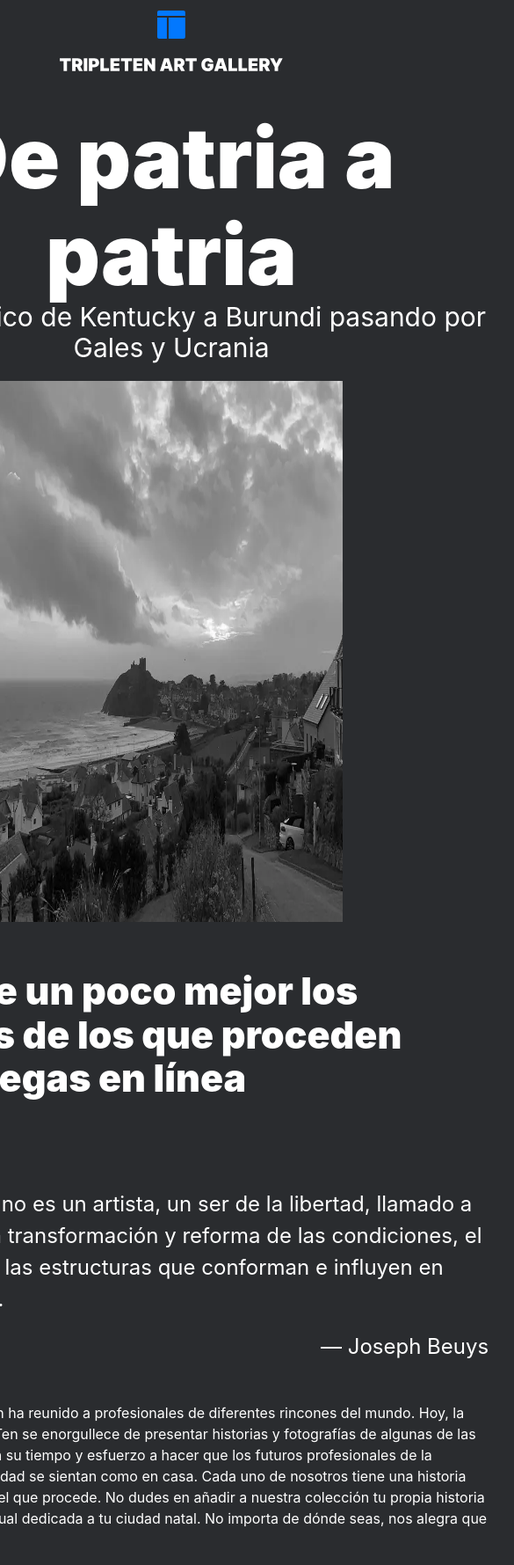
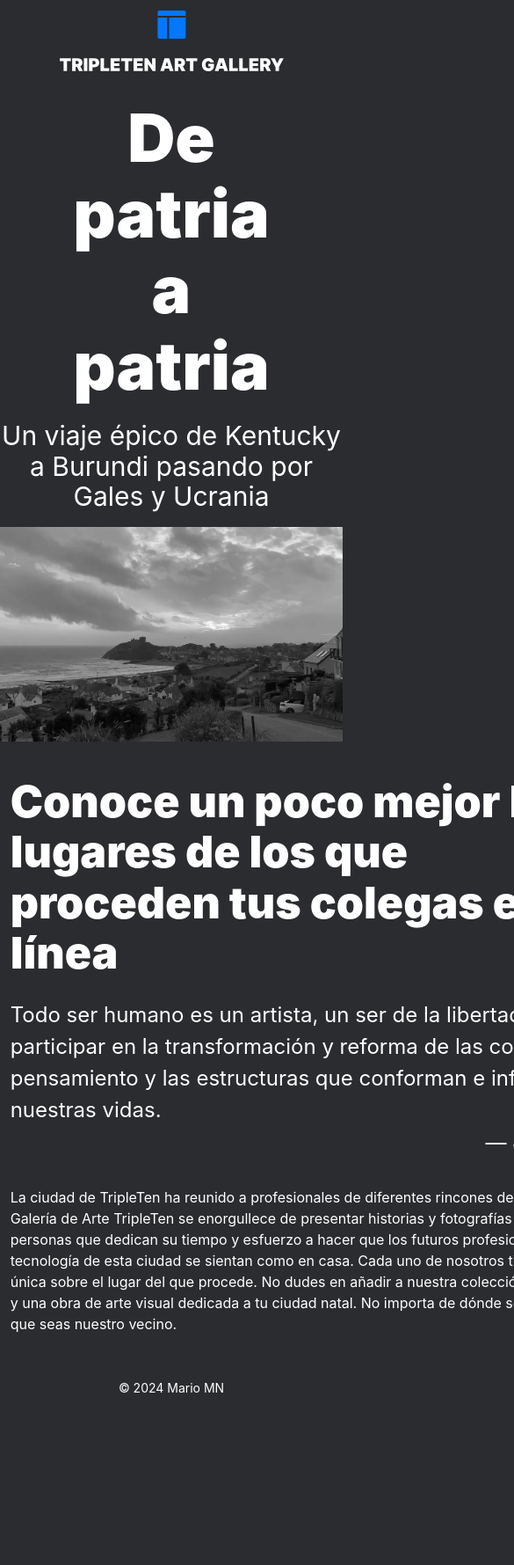
Before and after one commit to Melomario57/web_project_homeland, a plain HTML site: page index.html in a window 390 px wide. Shown: the top 1779 px of the page at 88% size, 585 px wide, since content can reach past the window. After the commit the page ends 1600 px from the top, so only its background shows below. Drawn offline with Linux system fonts and the light colour scheme; a web font is replaced by a local one.

Commit message:
Se agregarón todas las resoluciones

```diff
--- a/blocks/@medias.css
+++ b/blocks/@medias.css
@@ -0,0 +1,109 @@
+body {
+  background-color: #2a2c2f;
+}
+@media screen and (max-width: 768px) {
+  body {
+    background-color: #2a2c2f;
+  }
+
+  .header__image {
+    padding-top: 4.5%;
+    width: 100%;
+  }
+  .header__title {
+    padding-top: 5.5%;
+    font-size: 75px;
+    width: 60%;
+  }
+  .header__subtitle {
+    padding-top: 5%;
+  }
+  .places {
+    margin-right: 0;
+    margin-left: 3%;
+  }
+  .places__title {
+    padding-top: 10.5%;
+    margin-right: 0;
+    font-size: 50px;
+    margin-left: 0;
+    width: 700px;
+  }
+  .places__subtitle {
+    margin-right: 0%;
+    width: 725px;
+    padding-top: 6%;
+  }
+
+  .places__author {
+    margin-right: 3.5%;
+  }
+
+  .places__paragraph {
+    margin-right: 0;
+    width: 720px;
+  }
+
+  .footer {
+    display: flex;
+    justify-content: center;
+    padding-top: 10%;
+  }
+}
+
+@media screen and (max-width: 320px) {
+  body {
+    background-color: #2a2c2f;
+  }
+  .logo__art {
+    width: 188px;
+    height: 52px;
+    padding-top: 5.5%;
+  }
+  .header__title {
+    font-size: 40px;
+    width: 228px;
+    padding-top: 13%;
+  }
+  .header__subtitle {
+    font-size: 16px;
+    padding-top: 9%;
+    height: 40px;
+  }
+  .header__image {
+    width: 100%;
+    padding-top: 10%;
+  }
+
+  .places__title {
+    width: 280px;
+    font-size: 32px;
+    padding-top: 17%;
+    margin-right: 0;
+  }
+  .places__subtitle {
+    padding-top: 12%;
+    width: 288px;
+    line-height: 1.2;
+  }
+
+  .places__author {
+    width: 288px;
+    padding-top: 8.5%;
+    margin-right: 0;
+    font-size: 24px;
+  }
+
+  .places__paragraph {
+    width: 288px;
+    padding-top: 1%;
+    margin-right: 0;
+  }
+
+  .footer {
+    padding-top: 15%;
+    margin-right: 0;
+    display: flex;
+    justify-content: center;
+  }
+}
--- a/blocks/footer.css
+++ b/blocks/footer.css
@@ -0,0 +1,9 @@
+.footer {
+  display: flex;
+  justify-content: center;
+  padding-top: 7%;
+  margin: 0 auto;
+  font-size: 14px;
+  font-weight: 400;
+  line-height: 1.15;
+}
--- a/blocks/header.css
+++ b/blocks/header.css
@@ -0,0 +1,28 @@
+.header {
+  display: flex;
+  flex-direction: column;
+  align-items: center;
+}
+
+.header__title {
+  font-weight: 900;
+  font-size: 96px;
+  line-height: 1.15;
+  text-align: center;
+  padding-top: 3%;
+  margin: 0;
+  width: 720px;
+}
+
+.header__subtitle {
+  font-weight: 400;
+  font-size: 30px;
+  line-height: 1.15;
+  text-align: center;
+  margin: 0;
+  padding-top: 6%;
+}
+
+.header__image {
+  padding-top: 4.6%;
+}
--- a/blocks/logo.css
+++ b/blocks/logo.css
@@ -0,0 +1,5 @@
+.logo__art {
+  display: block;
+  margin: auto;
+  padding: 3%;
+}
--- a/blocks/page.css
+++ b/blocks/page.css
@@ -0,0 +1,8 @@
+.page {
+  max-width: 1280px;
+  margin: 0 auto;
+  font-size: 16px;
+  line-height: 1.15;
+  font-family: "Inter", Arial, sans-serif;
+  color: white;
+}
--- a/blocks/places.css
+++ b/blocks/places.css
@@ -0,0 +1,46 @@
+.places {
+  display: flex;
+  margin-right: 23.5%;
+  flex-direction: column;
+
+  margin-left: 11%;
+}
+.places__title {
+  margin: 0 auto;
+  font-size: 54px;
+  font-weight: 900;
+  line-height: 1.15;
+  padding-top: 9%;
+  margin-right: 12%;
+  width: 830px;
+}
+.places__subtitle {
+  font-size: 24px;
+  font-weight: 400;
+  line-height: 1.5;
+  margin-right: 12%;
+  padding-top: 4.5%;
+  margin: 0;
+  width: 738px;
+}
+
+.places__author {
+  font-size: 24px;
+  font-weight: 400;
+  line-height: 1.5;
+  display: flex;
+  justify-content: flex-end;
+  margin-right: 20%;
+  padding-top: 0.5%;
+  margin-top: 0;
+  width: 732px;
+}
+
+.places__paragraph {
+  font-size: 16px;
+  line-height: 1.5;
+  margin-right: 12%;
+  padding-top: 2%;
+  margin: 0;
+  width: 722px;
+}
--- a/index.html
+++ b/index.html
@@ -6,7 +6,7 @@
     <meta name="description" content="De patria a patria Triple Ten" />
     <meta name="keywords" content="HTML, CSS, media queries" />
     <meta name="author" content="MarioMN" />
-    <title>Homeland Project</title>
+    <title>Homeland Triple Ten</title>
     <link rel="shortcut icon" href="favicon.ico" />
     <link rel="stylesheet" href="./pages/index.css" />
   </head>
--- a/pages/index.css
+++ b/pages/index.css
@@ -1,207 +1,8 @@
 @import url("../vendor/normalize.css");
 @import url("../vendor/fonts.css");
-/* @import url("../blocks/footer.css");
-@import url("../blocks/header.css"); */
-
-body {
-  background-color: #2a2c2f;
-}
-.page {
-  max-width: 1280px;
-  margin: 0 auto;
-  font-size: 16px;
-  line-height: 1.15;
-  font-family: "Inter", Arial, sans-serif;
-  color: white;
-}
-.header {
-  display: flex;
-  flex-direction: column;
-  align-items: center;
-}
-.logo__art {
-  width: 254.84px;
-  height: 68.94px;
-  display: block;
-  margin: auto;
-  padding: 3%;
-}
-.header__title {
-  width: 720px;
-  height: 200px;
-  font-weight: 900;
-  font-size: 96px;
-  line-height: 1.15;
-  text-align: center;
-  padding-top: 3%;
-  margin: 0;
-}
-
-.header__subtitle {
-  font-weight: 400;
-  font-size: 30px;
-  line-height: 1.15;
-  height: 72px;
-  width: 720px;
-  text-align: center;
-  margin: 0;
-  padding-top: 6%;
-}
-
-.header__image {
-  padding-top: 4.6%;
-  width: 984px;
-  height: 615px;
-}
-.places {
-  display: flex;
-  flex-direction: column;
-  align-items: center;
-}
-.places__title {
-  width: 830px;
-  height: 173.92px;
-  font-size: 54px;
-  font-weight: 900;
-  line-height: 1.15;
-  padding-top: 2.5%;
-  margin-right: 12%;
-}
-.places__subtitle {
-  width: 738px;
-  height: 135.66px;
-  font-size: 24px;
-  font-weight: 400;
-  line-height: 1.5;
-  margin-right: 19%;
-  padding-top: 2%;
-}
-
-.places__author {
-  width: 732px;
-  height: 33.91px;
-  font-size: 24px;
-  font-weight: 400;
-  line-height: 1.5;
-  display: flex;
-  justify-content: flex-end;
-  margin-right: 21.5%;
-  padding-top: 0.5%;
-  margin-top: 0;
-}
-
-.places__paragraph {
-  width: 722px;
-  height: 181.54px;
-  font-size: 16px;
-  font-weight: 400;
-  line-height: 1.5;
-  margin-right: 20.5%;
-  padding-top: 2%;
-}
-
-.footer {
-  display: flex;
-  justify-content: center;
-  padding-top: 7%;
-  margin: 0 auto;
-}
-.footer__copyright {
-  width: 194px;
-  height: 16px;
-  font-size: 14px;
-  font-weight: 400;
-  line-height: 1.15;
-}
-
-@media screen and (max-width: 768px) {
-  body {
-    background-color: #2a2c2f;
-  }
-  .header__image {
-    padding-top: 4.5%;
-    width: 100%;
-  }
-  .header__title {
-    padding-top: 8%;
-    width: 530px;
-  }
-  .header__subtitle {
-    padding-top: 5%;
-  }
-
-  .places__title {
-    padding-top: 3%;
-    width: 635px;
-    font-size: 43px;
-  }
-  .places__subtitle {
-    margin-right: 0%;
-    width: 725px;
-  }
-
-  .places__author {
-    margin-right: 2.5%;
-  }
-
-  .places__paragraph {
-    margin-right: 0;
-  }
-}
-
-@media screen and (max-width: 320px) {
-  body {
-    background-color: #2a2c2f;
-  }
-  .logo__art {
-    width: 188px;
-  }
-  .header__title {
-    font-size: 40px;
-    width: 228px;
-    height: 88px;
-    padding-top: 5.5%;
-    padding-bottom: 1%;
-  }
-  .header__subtitle {
-    width: 288px;
-    font-size: 16px;
-    padding-top: 5%;
-    height: 40px;
-  }
-  .header__image {
-    height: 200px;
-    width: 100%;
-    padding-top: 10%;
-  }
-  .places__title {
-    width: 280px;
-    font-size: 32px;
-    padding-top: 10%;
-    margin-right: 0;
-  }
-  .places__subtitle {
-    padding-top: 1.5%;
-    width: 288px;
-    line-height: 1.2;
-  }
-
-  .places__author {
-    width: 288px;
-    padding-top: 44%;
-    margin-right: 0;
-  }
-
-  .places__paragraph {
-    width: 288px;
-    padding-top: 1%;
-    margin-right: 0;
-  }
-
-  .footer__copyright {
-    padding-top: 80%;
-    margin-right: 0;
-    display: flex;
-    justify-content: center;
-  }
-}
+@import url("../blocks/page.css");
+@import url("../blocks/places.css");
+@import url("../blocks/logo.css");
+@import url("../blocks/header.css");
+@import url("../blocks/footer.css");
+@import url("../blocks/@medias.css");
```
